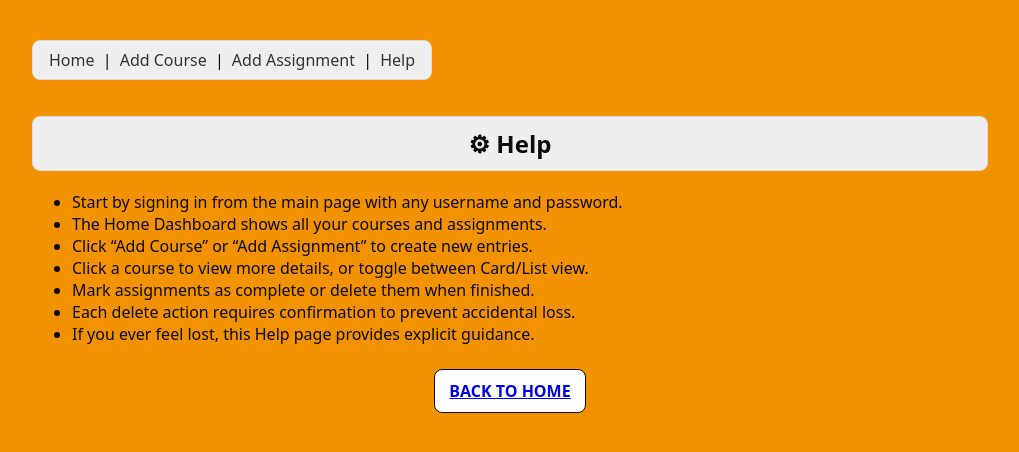
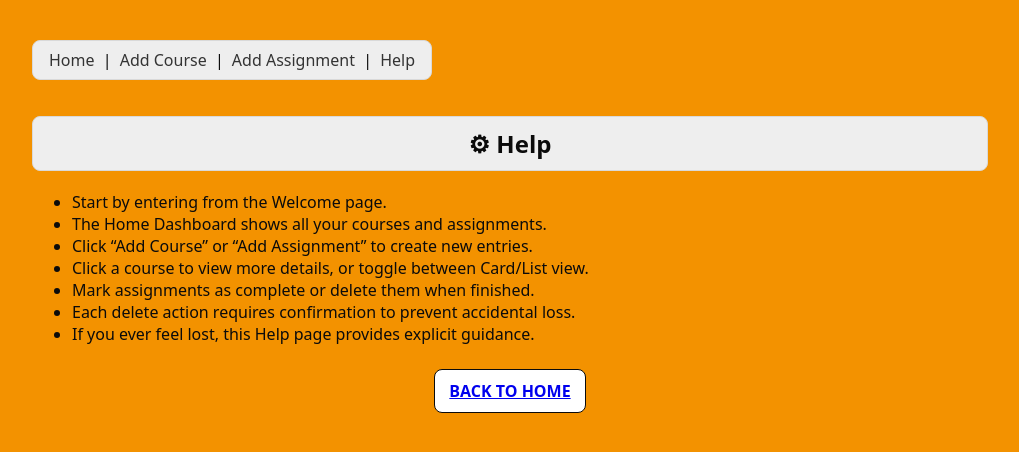
Before and after one commit to chrys-pl/OSU-Study-Planner, a Flask app: page /help in a window 1280 px wide. Shown: the top 452 px of the page, without its empty margins (130-1149 px from the left). Run offline with Flask 3, Linux system fonts and the light colour scheme.

Commit message:
Second Commit: Study Planner Milestone 1

```diff
--- a/templates/help.html
+++ b/templates/help.html
@@ -10,7 +10,7 @@
 <h2 class="title">⚙ Help</h2>
 
 <ul class="help-list">
-  <li>Start by signing in from the main page with any username and password.</li>
+  <li>Start by entering from the Welcome page.</li>
   <li>The Home Dashboard shows all your courses and assignments.</li>
   <li>Click “Add Course” or “Add Assignment” to create new entries.</li>
   <li>Click a course to view more details, or toggle between Card/List view.</li>
```
